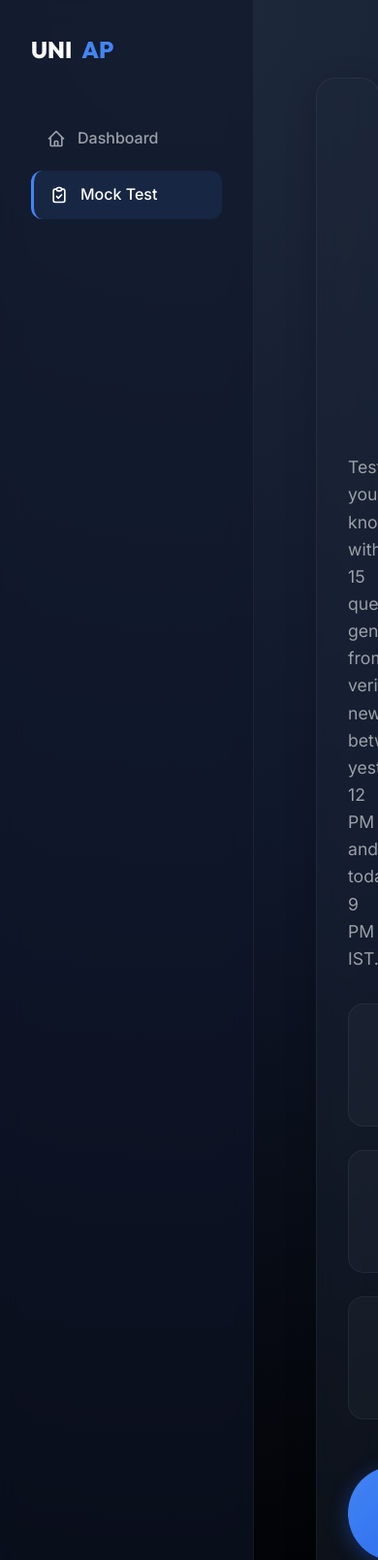
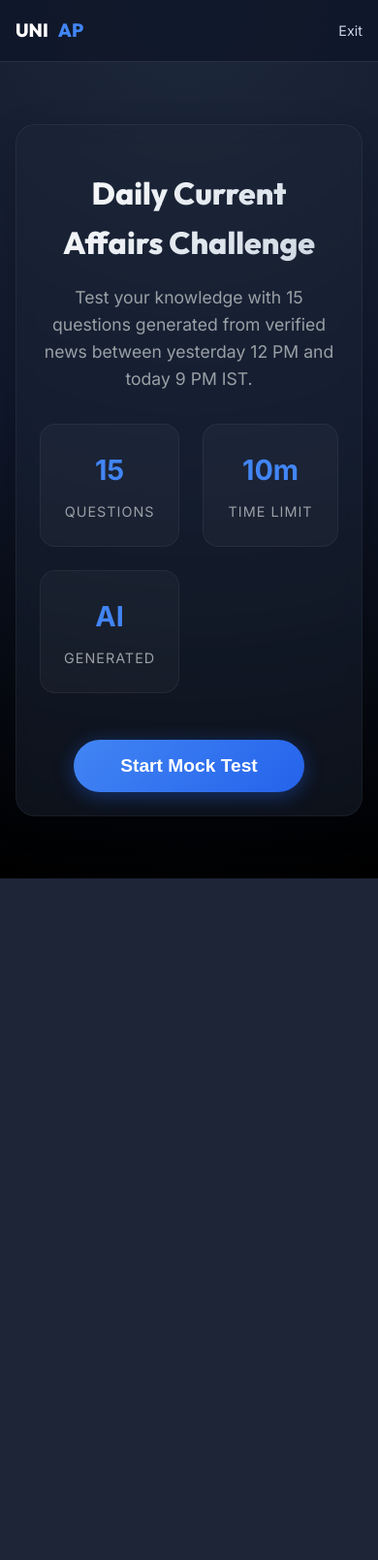
Before and after one commit to 24981a424k-Ashok/Intelligence_agent, a FastAPI app: page /mock-test in a window 390 px wide. Shown: the top 1609 px of the page at 97% size. After the commit the page ends 906 px from the top, so only its background shows below. Run offline with FastAPI, Linux system fonts and the light colour scheme; some libraries are stand-ins or nearby versions.

Commit message:
UI Fix: Make Mock Test responsive on mobile

```diff
--- a/web/templates/mock_test.html
+++ b/web/templates/mock_test.html
@@ -321,6 +321,69 @@
             color: #94a3b8;
             font-style: italic;
         }
+
+        @media (max-width: 768px) {
+            .exam-layout {
+                flex-direction: column;
+            }
+
+            .exam-sidebar {
+                width: 100%;
+                height: auto;
+                flex-direction: row;
+                justify-content: space-between;
+                align-items: center;
+                padding: 1rem;
+                display: none;
+                /* Hide sidebar on mobile, use top nav or simpler layout */
+            }
+
+            /* Simpler Mobile Header */
+            .mobile-exam-header {
+                display: flex;
+                justify-content: space-between;
+                align-items: center;
+                padding: 1rem;
+                background: rgba(15, 23, 42, 0.9);
+                border-bottom: 1px solid rgba(255, 255, 255, 0.1);
+            }
+
+            .exam-main {
+                padding: 1rem;
+            }
+
+            .hero-title {
+                font-size: 2rem;
+            }
+
+            .stat-grid {
+                grid-template-columns: 1fr 1fr;
+            }
+
+            .glass-card {
+                padding: 1.5rem;
+            }
+
+            .exam-header-bar {
+                flex-direction: column;
+                gap: 1rem;
+                align-items: flex-start;
+            }
+
+            .timer-badge {
+                width: 100%;
+                justify-content: center;
+            }
+
+            .nav-buttons {
+                flex-direction: column;
+                gap: 1rem;
+            }
+
+            .nav-btn {
+                width: 100%;
+            }
+        }
     </style>
 </head>
 
@@ -356,6 +419,25 @@
                 <div style="font-size:0.9rem; color:#fff;" id="user-name">User</div>
             </div>
         </aside>
+
+        <!-- Mobile Header (Visible only on mobile) -->
+        <div class="mobile-exam-header" style="display:none;">
+            <div class="exam-logo" style="margin:0; font-size:1.2rem;">UNI <span>AP</span></div>
+            <a href="/dashboard" style="color:#cbd5e1; text-decoration:none; font-size:0.9rem;">Exit</a>
+        </div>
+
+        <script>
+            function checkMobileHeader() {
+                const header = document.querySelector('.mobile-exam-header');
+                if (window.innerWidth <= 768) {
+                    header.style.display = 'flex';
+                } else {
+                    header.style.display = 'none';
+                }
+            }
+            window.addEventListener('load', checkMobileHeader);
+            window.addEventListener('resize', checkMobileHeader);
+        </script>
 
         <!-- Main Content -->
         <main class="exam-main">
```
